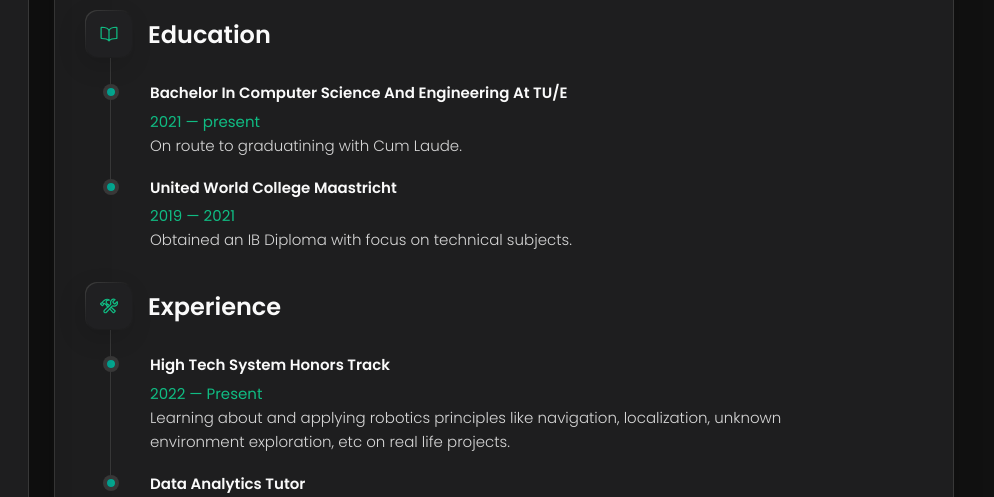
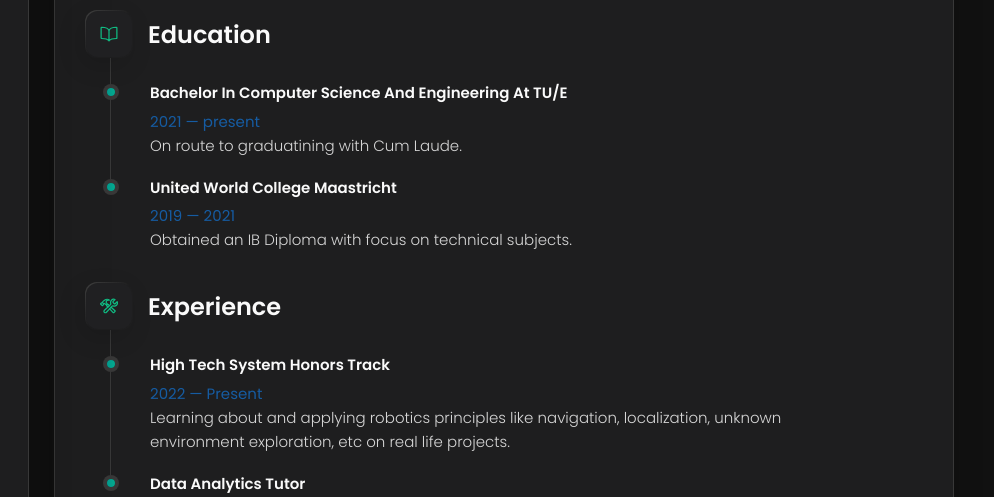
Before and after one commit to MaromSv/MaromSv.github.io, a plain HTML site: page index.html in a window 1280 px wide. Both pictures are taken after a click on the button "Resume". Shown: the part 179-676 px from the top of the page, 286-1280 px from the left. Drawn offline with nearby package versions, Linux system fonts and the light colour scheme.

Commit message:
made some changes

```diff
--- a/assets/css/style.css
+++ b/assets/css/style.css
@@ -69,6 +69,7 @@
   --light-gray-70: hsla(0, 0%, 84%, 0.7);
   --bittersweet-shimmer: hsl(0, 43%, 51%);
   --turquoise: hsl(160, 84%, 40%);
+  --cool-blue:hsl(210, 76%, 36%);
 
   /**
    * typography
@@ -797,7 +798,7 @@ main {
 }
 
 .timeline-list span {
-  color: var(--turquoise);
+  color: var(--cool-blue);
   font-weight: var(--fw-400);
   line-height: 1.6;
 }
```
